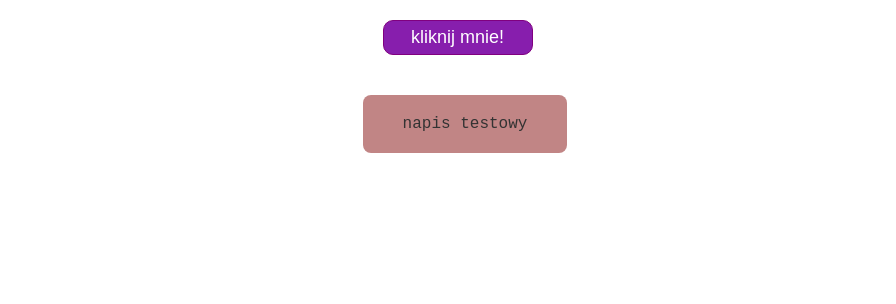
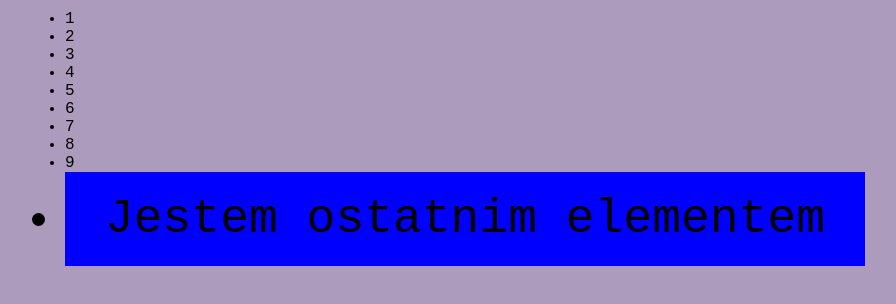
Before and after one commit to Pamaq/JScourse1, a plain HTML site: page index.html in a window 1280 px wide. Shown: the whole page, without its empty margins (175-1071 px from the left). Drawn offline with Linux system fonts and the light colour scheme.

Commit message:
Added new exercise (creating elements and styling in js)

```diff
--- a/index.html
+++ b/index.html
@@ -24,11 +24,11 @@
 				</div>
 			</div>
 		</div> -->
-		<div>
+		<!-- <div>
 			<button class="toggle">kliknij mnie!</button>
 			<p class="test">napis testowy</p>
-		</div>
+		</div> -->
 
-		<script src="script.js"></script>
+		<script src="./script.js"></script>
 	</body>
 </html>
--- a/script.js
+++ b/script.js
@@ -417,10 +417,32 @@ const add = (x, y) => {
 // newCircle.classList.add("circle", "purple");
 // gold.appendChild(newCircle);
 
-/zadanie z toggle/
-const toggleBtn = document.querySelector('.toggle')
-const text = document.querySelector('p')
-const toggleClass = ( ) => {
-	text.classList.toggle('test')
+// zadanie z toggle
+// const toggleBtn = document.querySelector(".toggle");
+// const text = document.querySelector("p");
+// // wybrano na czym chcemy pracowac pobierajac zmienne do js
+// const toggleClass = () => {//napisanie funkcji - nazwa, kod
+// 	text.classList.toggle("test");//daje i zabiera klasę 'test'
+// };
+// // okreslamy jakiej klasy ma dotyczyc toggle
+// toggleBtn.addEventListener("click", toggleClass);
+// //dodanie event listenera, określenie na co ma reagować i jak
+// //po kliknięciu w button paragraf zmienia się dzięki dodaniu lub odebraniu klasy test
+
+//zadanie z listą
+const ulList = document.createElement("ul");
+document.body.appendChild(ulList);
+const number = 10;
+
+for (let i = 1; i <= number; i++) {
+	let newEl = document.createElement("li");
+	newEl.textContent = i;
+	ulList.appendChild(newEl);
 }
-toggleBtn.addEventListener('click', toggleClass)
+
+const lastLi = ulList.querySelector("li:last-child");
+lastLi.textContent = "Jestem ostatnim elementem";
+lastLi.style.backgroundColor = "blue";
+lastLi.style.padding = "20px 40px";
+lastLi.style.fontSize = "48px";
+console.log(lastLi);
--- a/style.css
+++ b/style.css
@@ -37,13 +37,16 @@
 	background-color: purple;
 } */
 body {
+	padding: 10px;
 	display: flex;
 	justify-content: center;
 	align-items: center;
 	flex-direction: column;
 	font-family: "Courier New", Courier, monospace;
+	color: black;
+	background-color: rgb(172, 155, 188);
 }
-
+/*
 button {
 	font-size: 18px;
 	font-family: sans-serif;
@@ -69,4 +72,4 @@ button {
 
 button:hover {
 	background-color: purple;
-}
+} */
```
